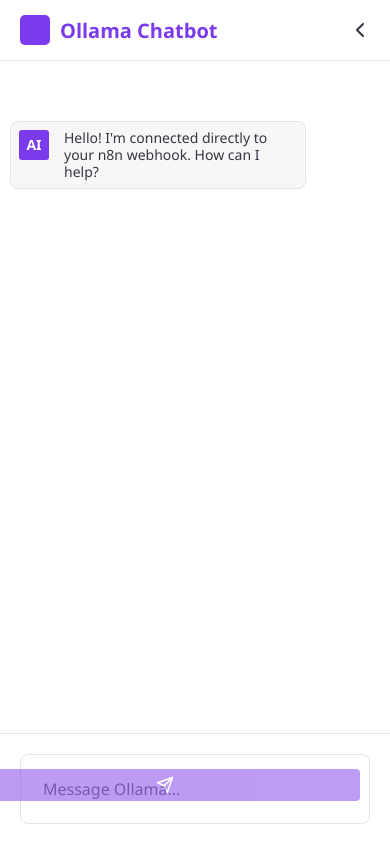
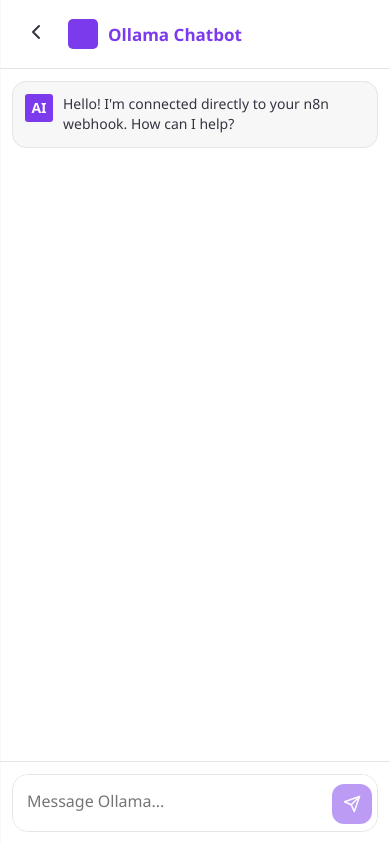
Before and after one commit to NocturnalDevsapps/ollamachat, a plain HTML site: page index.html in a window 390 px wide. Drawn offline with nearby package versions, Linux system fonts and the light colour scheme.

Commit message:
Add files via upload

```diff
--- a/script.js
+++ b/script.js
@@ -84,6 +84,28 @@
 // Add sidebar toggle functionality
 toggleSidebarButton.addEventListener('click', () => {
     sidebar.classList.toggle('collapsed');
+});
+
+function isMobileViewport() {
+    return window.matchMedia('(max-width: 768px)').matches;
+}
+
+function closeSidebarOnMobile() {
+    if (isMobileViewport()) {
+        sidebar.classList.remove('collapsed');
+    }
+}
+
+document.addEventListener('click', event => {
+    if (!isMobileViewport() || !sidebar.classList.contains('collapsed')) {
+        return;
+    }
+
+    if (sidebar.contains(event.target) || toggleSidebarButton.contains(event.target)) {
+        return;
+    }
+
+    sidebar.classList.remove('collapsed');
 });
 
 function saveToLocalStorage() {
@@ -305,6 +327,7 @@
     }
 
     updateActiveChatInSidebar();
+    closeSidebarOnMobile();
 }
 
 // Add chat to sidebar
--- a/styles.css
+++ b/styles.css
@@ -18,8 +18,10 @@
     display: flex;
     flex-direction: column;
     height: 100vh;
+    min-height: 100svh;
     color: var(--text-color);
     margin: 0;
+    overflow: hidden;
 }
 
 header {
@@ -49,6 +51,7 @@
 
 .chat-container {
     flex: 1;
+    min-height: 0;
     overflow-y: auto;
     padding: 20px;
     display: flex;
@@ -105,7 +108,7 @@
 .message-content {
     white-space: pre-wrap;
     word-wrap: break-word;
-    overflow-wrap: break-word;
+    overflow-wrap: anywhere;
     max-width: 100%;
     flex: 1;
     min-width: 0;
@@ -122,6 +125,7 @@
 
 .input-container {
     padding: 20px;
+    padding-bottom: calc(20px + env(safe-area-inset-bottom, 0px));
     border-top: 1px solid var(--border-color);
     background: white;
     position: relative;
@@ -144,6 +148,7 @@
     outline: none;
     font-size: 16px;
     line-height: 1.5;
+    min-height: 52px;
     max-height: 200px;
 }
 
@@ -261,6 +266,7 @@
 .layout {
     display: flex;
     height: 100vh;
+    min-height: 100svh;
     width: 100%;
 }
 
@@ -315,6 +321,8 @@
     display: flex;
     flex-direction: column;
     overflow: hidden;
+    min-width: 0;
+    position: relative;
     transition: margin-left 0.3s ease;
 }
 
@@ -552,60 +560,140 @@
         font-size: 14px;
         padding: 0;
         margin: 0;
+        min-height: 100svh;
+    }
+
+    .layout {
+        height: 100svh;
+        min-height: 100svh;
+        position: relative;
+    }
+
+    header {
+        padding: 12px 16px;
+        gap: 12px;
+        position: sticky;
+        top: 0;
+        z-index: 20;
+    }
+
+    .logo {
+        font-size: 17px;
+        min-width: 0;
+    }
+
+    .logo span {
+        overflow: hidden;
+        text-overflow: ellipsis;
+        white-space: nowrap;
     }
 
     .sidebar {
-        width: 100%;
+        width: min(82vw, 320px);
         position: fixed;
         top: 0;
         left: 0;
-        height: auto;
-        z-index: 1000;
-        background-color: #f4f4f4;
-        display: none;
+        height: 100svh;
+        z-index: 30;
+        background-color: var(--secondary-color);
+        display: flex;
+        transform: translateX(-100%);
+        box-shadow: none;
     }
 
     .sidebar.collapsed {
-        display: block;
+        transform: translateX(0);
+        box-shadow: 0 18px 40px rgba(15, 23, 42, 0.28);
+    }
+
+    .sidebar.collapsed + .main-content {
+        margin-left: 0;
+    }
+
+    .sidebar.collapsed + .main-content::before {
+        content: '';
+        position: fixed;
+        inset: 0;
+        background: rgba(15, 23, 42, 0.32);
+        z-index: 18;
+    }
+
+    .main-content {
+        width: 100%;
+        min-height: 100svh;
+        margin-left: 0;
     }
 
     .chat-container {
-        margin-top: 50px;
-        padding: 10px;
+        margin-top: 0;
+        padding: 12px;
+        padding-bottom: 18px;
+        gap: 12px;
     }
 
     .chat-history-item {
-        font-size: 12px;
-        padding: 10px;
+        font-size: 13px;
+        padding: 12px 10px;
     }
 
     .message {
         font-size: 14px;
-        padding: 8px;
+        padding: 12px;
+        max-width: 100%;
+        width: 100%;
+        border-radius: 14px;
     }
 
     .message-content {
         word-wrap: break-word;
+        font-size: 14px;
+        line-height: 1.45;
+    }
+
+    .avatar {
+        width: 28px;
+        height: 28px;
+        margin-right: 10px;
+        flex-shrink: 0;
     }
 
     #toggle-sidebar {
         display: block;
-        position: fixed;
-        top: 10px;
-        right: 10px;
-        z-index: 1001;
+        position: relative;
+        top: auto;
+        right: auto;
+        z-index: 31;
+    }
+
+    .delete-chat-button {
+        opacity: 0.8;
+    }
+
+    .input-container {
+        padding: 12px;
+        padding-bottom: calc(12px + env(safe-area-inset-bottom, 0px));
+        position: sticky;
+        bottom: 0;
+        z-index: 19;
+    }
+
+    .input-box {
+        border-radius: 16px;
     }
 
     #user-input {
-        width: calc(100% - 20px);
-        margin: 10px;
+        width: 100%;
+        margin: 0;
+        padding: 14px 60px 14px 14px;
+        min-height: 56px;
     }
 
     .typing-indicator {
-        left: 10px;
+        left: 12px;
         bottom: calc(100% + 8px);
         gap: 8px;
         padding: 8px 12px;
+        max-width: calc(100% - 24px);
     }
 
     .typing-label {
@@ -613,8 +701,18 @@
     }
 
     #send-button {
-        width: 100%;
-        margin: 10px 0;
+        width: 40px;
+        height: 40px;
+        margin: 0;
+        right: 18px;
+        bottom: calc(20px + env(safe-area-inset-bottom, 0px));
+        border-radius: 12px;
+    }
+
+    .message-content pre[class*="language-"],
+    .message-content pre code,
+    .message-content code[class*="language-"] {
+        font-size: 13px;
     }
 }
 
```
